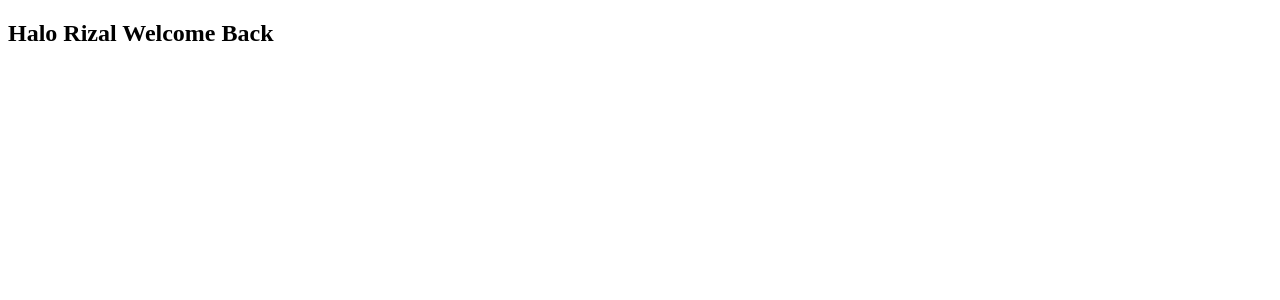
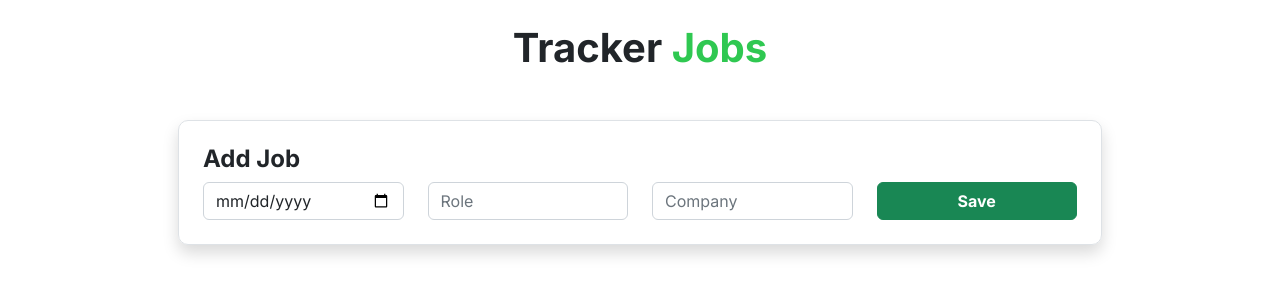
Before and after one commit to rzlwbo1/Tracker-Jobs, a React (Create React App) app: page / in a window 1280 px wide. Shown: the top 300 px of the page. Built offline with nearby package versions, Linux system fonts and the light colour scheme.

Commit message:
field form

```diff
--- a/public/index.html
+++ b/public/index.html
@@ -1,14 +1,12 @@
 <!DOCTYPE html>
 <html lang="en">
+
 <head>
   <meta charset="utf-8" />
   <link rel="icon" href="%PUBLIC_URL%/favicon.ico" />
   <meta name="viewport" content="width=device-width, initial-scale=1" />
   <meta name="theme-color" content="#000000" />
-    <meta
-      name="description"
-      content="Web site created using create-react-app"
-    />
+  <meta name="description" content="Web site created using create-react-app" />
   <link rel="apple-touch-icon" href="%PUBLIC_URL%/logo192.png" />
   <!--
       manifest.json provides metadata used when your web app is installed on a
@@ -24,8 +22,13 @@
       work correctly both with client-side routing and a non-root public URL.
       Learn how to configure a non-root public URL by running `npm run build`.
     -->
-    <title>React App</title>
+
+  <link rel="preconnect" href="https://fonts.googleapis.com">
+  <link rel="preconnect" href="https://fonts.gstatic.com" crossorigin>
+  <link href="https://fonts.googleapis.com/css2?family=Inter:wght@300;400;500;600;700&display=swap" rel="stylesheet">
+  <title>Tracker Jobs</title>
 </head>
+
 <body>
   <noscript>You need to enable JavaScript to run this app.</noscript>
   <div id="root"></div>
@@ -40,4 +43,5 @@
       To create a production bundle, use `npm run build` or `yarn build`.
     -->
 </body>
+
 </html>
--- /dev/null
+++ b/src/App.css
@@ -0,0 +1,3 @@
+body {
+  font-family: 'Inter', sans-serif !important;
+}
--- a/src/App.js
+++ b/src/App.js
@@ -1,10 +1,15 @@
-import React from 'react'
+import React from "react";
+import FormAddJob from './FormAddJob';
 
 
 function App() {
   return (
-    <div className="App">
-      <h2>Halo Rizal Welcome Back</h2>
+    <div className="p-4">
+      <h1 className="fw-bold text-center title-app">
+        Tracker <span style={{ color: "#2FC851" }}>Jobs</span>
+      </h1>
+
+      <FormAddJob />
     </div>
   );
 }
--- /dev/null
+++ b/src/FormAddJob.jsx
@@ -0,0 +1,34 @@
+import React from "react";
+import Form from "react-bootstrap/Form";
+import Row from "react-bootstrap/Row";
+import Col from "react-bootstrap/Col";
+import Button from "react-bootstrap/Button";
+
+function FormAddJob() {
+  return (
+    <div className="form-add-job mx-auto w-75 border p-4 d-flex flex-column justify-content-center align-items-stretch mt-5 shadow" style={{borderRadius: 10}}>
+      <h4 className="fw-bold align-self-start">Add Job</h4>
+      <Form>
+        <Row>
+          <Col>
+            <Form.Control type="date" placeholder="Date" />
+          </Col>
+
+          <Col>
+            <Form.Control type="text" placeholder="Role" />
+          </Col>
+
+          <Col>
+            <Form.Control type="text" placeholder="Company" />
+          </Col>
+
+          <Col>
+            <Button variant="success" className="w-100 fw-bold">Save</Button>
+          </Col>
+        </Row>
+      </Form>
+    </div>
+  );
+}
+
+export default FormAddJob;
--- a/src/index.js
+++ b/src/index.js
@@ -1,6 +1,10 @@
 import React from 'react';
 import ReactDOM from 'react-dom/client';
 import App from './App';
+
+import 'bootstrap/dist/css/bootstrap.min.css';
+import './App.css';
+
 
 const root = ReactDOM.createRoot(document.getElementById('root'));
 root.render(
```
Lines whose indentation alone changed are shown as unchanged.
